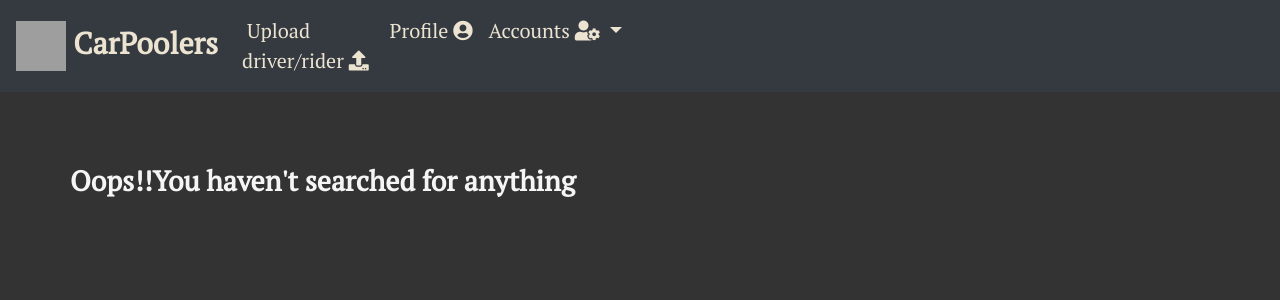
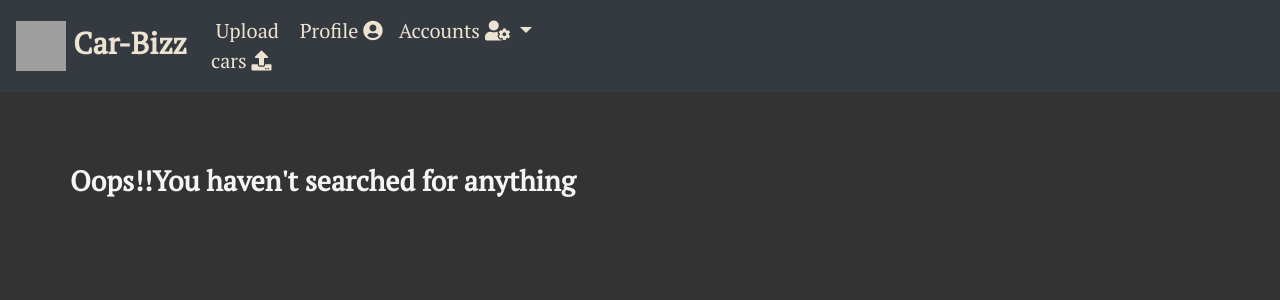
Before and after one commit to vinnyotach7/Car-Bizz, a Django app: page /search/ in a window 1280 px wide; the page is wider, and only the part inside the window is pictured. Shown: the top 300 px of that part. Run offline with Django 3.2, Linux system fonts and the light colour scheme; the visitor is signed in with stand-in values (Sample User, id 1); some libraries are stand-ins or nearby versions; some web fonts are replaced; grey boxes are pictures that could not be loaded.

Commit message:
added some files and also edited some of the files

```diff
--- a/carapp/models.py
+++ b/carapp/models.py
@@ -3,7 +3,7 @@ import datetime as dt
 from django.contrib.auth.models import User
 from django.db.models.signals import post_save
 from django.dispatch import receiver
-import numpy as np
+# import numpy as np
 
 
 class Driver(models.Model):
--- a/carapp/templates/navbar.html
+++ b/carapp/templates/navbar.html
@@ -3,7 +3,7 @@
 <link href="https://fonts.googleapis.com/css?family=Oleo+Script+Swash+Caps+Lora" rel="stylesheet">
 
 <nav class="navbar navbar-expand-lg navbar-dark bg-dark navbar">
-    <a class="navbar-brand head"  href="/" id="gallery"><img src="https://i.pinimg.com/originals/68/29/29/68292919de76b5f4866c52c37df1abc6.jpg" class="img-responsive" style="width:50px;height: 50px;">&nbsp;<b>CarPoolers</b></a>
+    <a class="navbar-brand head"  href="/" id="gallery"><img src="https://i.pinimg.com/originals/68/29/29/68292919de76b5f4866c52c37df1abc6.jpg" class="img-responsive" style="width:50px;height: 50px;">&nbsp;<b>Car-Bizz</b></a>
     <button class="navbar-toggler" type="button" data-toggle="collapse" data-target="#navbarSupportedContent"
         aria-controls="navbarSupportedContent" aria-expanded="false" aria-label="Toggle navigation">
         <span class="navbar-toggler-icon"></span>
@@ -13,7 +13,7 @@
         <ul class="navbar-nav mr-auto">
             <li class="nav-item">
                 <a class="nav-link locations" href="{% url 'upload_image' %}" style="color:#ece3d1;">&nbsp;Upload
-                driver/rider&nbsp;<i class="fas fa-upload"></i><span class="sr-only">(current)</span></a>
+                cars&nbsp;<i class="fas fa-upload"></i><span class="sr-only">(current)</span></a>
             </li>
             <li class="nav-item">
                 <a class="nav-link locations" href="/user/{{user.id}}" style="color:#ece3d1;">&nbsp;Profile&nbsp;<i
--- a/carapp/templates/upload.html
+++ b/carapp/templates/upload.html
@@ -4,10 +4,6 @@
 
 {% block content %}
 <br>
-<br>
-<br>
-<br>
-
 <body>
     <div class="container" style="background-image: url(http://files.wallpapersfine.com/vehicle/muscle_cars.jpg)">
         <div class="row">
```
Also changed, not shown: carapp/templates/home.html (+6 -24 lines), requirements.txt (+4 -3 lines), 5 other files.
